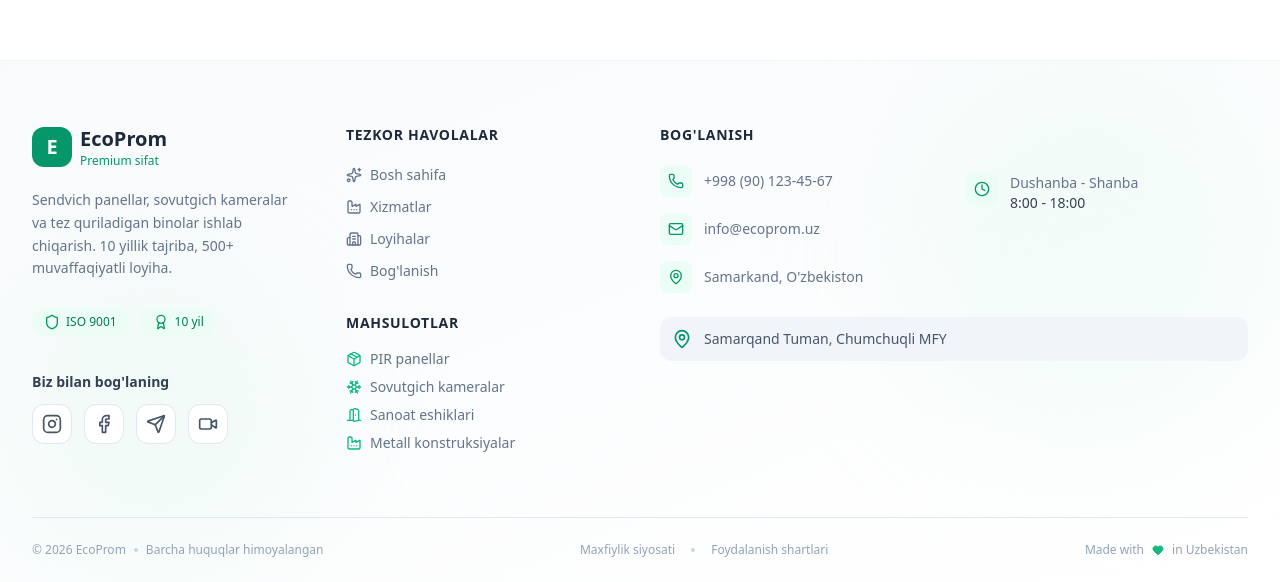
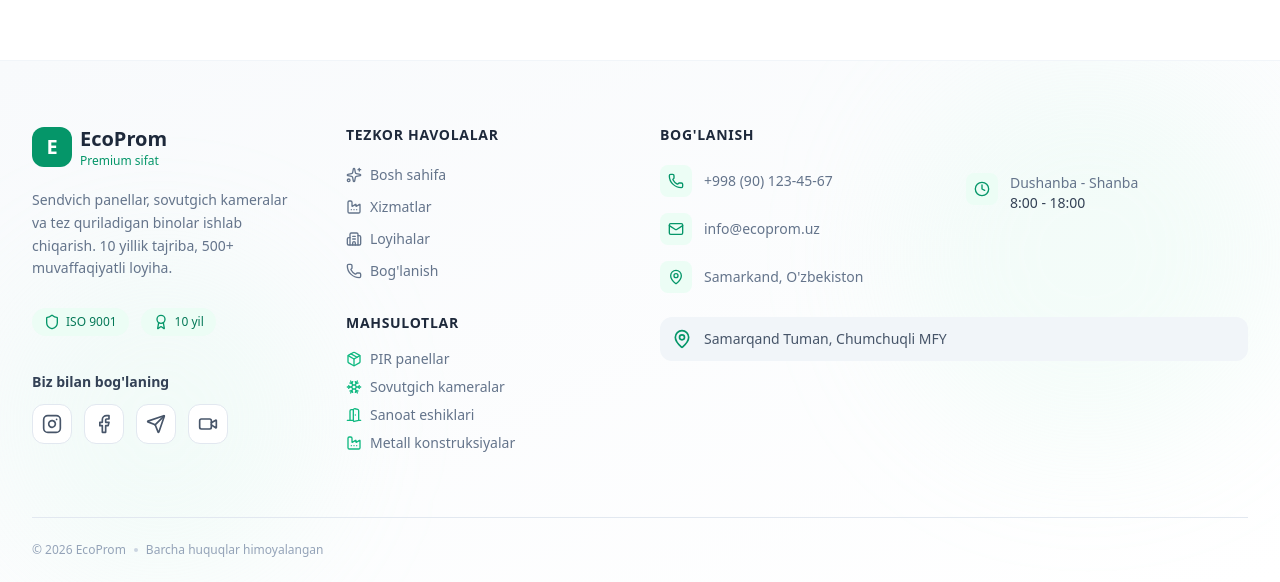
Before and after one commit to sardorsattoorovv7/web-ecoprom, a React (Vite) app: page /contact in a window 1280 px wide. Shown: the part 862-1444 px from the top of the page. Built offline with nearby package versions, Linux system fonts and the light colour scheme.

Commit message:
Update Footer.jsx

```diff
--- a/src/components/Footer.jsx
+++ b/src/components/Footer.jsx
@@ -213,17 +213,7 @@ export default function Footer() {
             <span>Barcha huquqlar himoyalangan</span>
           </div>
 
-          <div className="flex items-center gap-4 text-xs text-slate-400">
-            <a href="/privacy" className="hover:text-emerald-600 transition-colors">Maxfiylik siyosati</a>
-            <span className="w-1 h-1 bg-slate-300 rounded-full" />
-            <a href="/terms" className="hover:text-emerald-600 transition-colors">Foydalanish shartlari</a>
-          </div>
 
-          <div className="flex items-center gap-2 text-xs text-slate-400">
-            <span>Made with</span>
-            <Heart className="h-3 w-3 text-emerald-500 fill-emerald-500" />
-            <span>in Uzbekistan</span>
-          </div>
         </div>
       </div>
     </footer>
```
